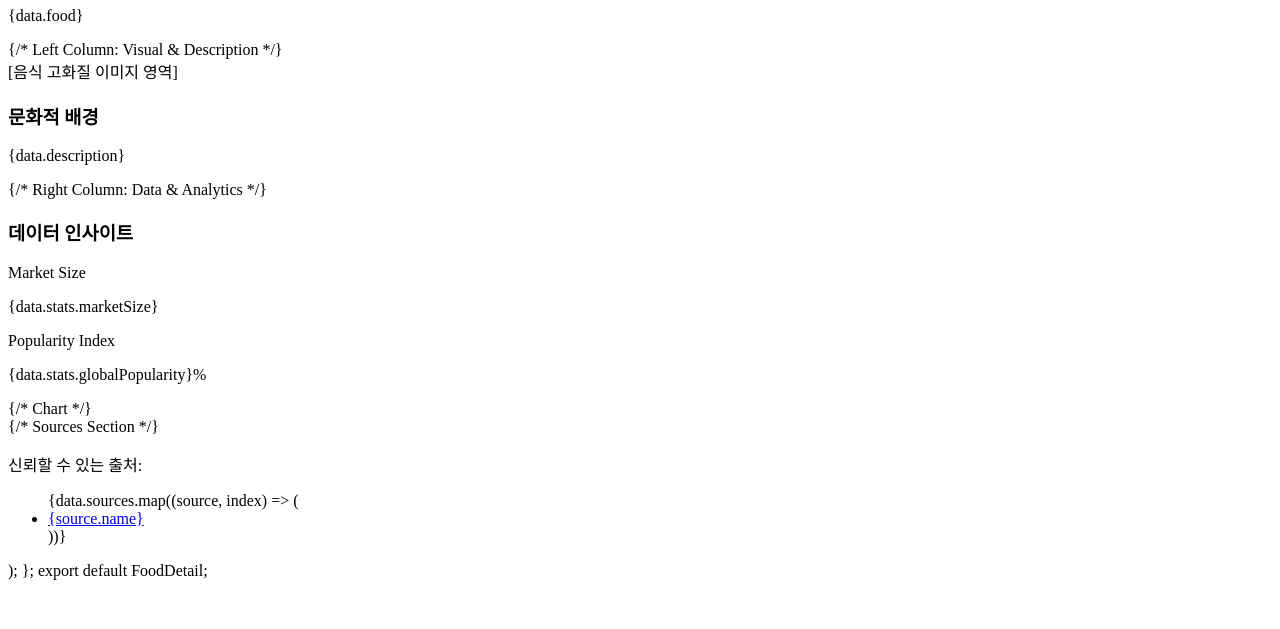
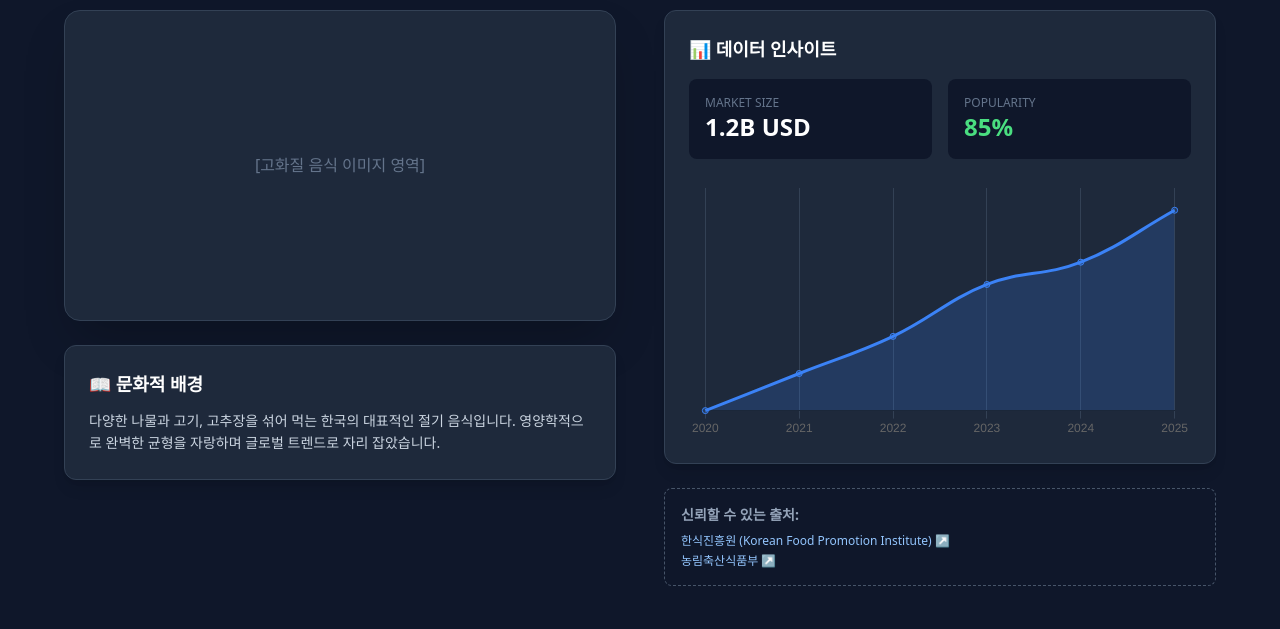
Before and after one commit to sttamama/GFN, a website: page index.html in a window 1280 px wide. Shown: the part 171-800 px from the top of the page. Drawn offline with nearby package versions, Linux system fonts and the light colour scheme.

Commit message:
Update index.html

```diff
--- a/index.html
+++ b/index.html
@@ -1,92 +1,82 @@
-import React from 'react';
-import { Line } from 'react-chartjs-2';
-import { ExternalLink, BarChart3, BookOpen } from 'lucide-react';
-import {
-  Chart as ChartJS,
-  CategoryScale,
-  LinearScale,
-  PointElement,
-  LineElement,
-  Title,
-  Tooltip,
-  Legend,
-} from 'chart.js';
-
-ChartJS.register(CategoryScale, LinearScale, PointElement, LineElement, Title, Tooltip, Legend);
-
-const FoodDetail = ({ data }) => {
-  const chartData = {
-    labels: ['2020', '2021', '2022', '2023', '2024', '2025'],
-    datasets: [{
-      label: 'Global Search Trend Index',
-      data: data.stats.trend,
-      borderColor: '#3b82f6',
-      backgroundColor: 'rgba(59, 130, 246, 0.5)',
-      tension: 0.4,
-    }],
-  };
-
-  return (
-    <div className="min-h-screen bg-slate-900 text-white p-8 font-sans">
-      {/* Header Section */}
-      <header className="max-w-6xl mx-auto mb-12 border-b border-slate-700 pb-6">
-        <h1 className="text-4xl font-bold mb-2">{data.name}</h1>
-        <p className="text-blue-400 text-xl font-medium tracking-wide">{data.food}</p>
+<!DOCTYPE html>
+<html lang="ko">
+<head>
+    <meta charset="UTF-8">
+    <meta name="viewport" content="width=device-width, initial-scale=1.0">
+    <title>Global Food Archive</title>
+    <script src="https://cdn.tailwindcss.com"></script>
+    <script src="https://cdn.jsdelivr.net/npm/chart.js"></script>
+    <link href="https://cdnjs.cloudflare.com/ajax/libs/lucide-static/0.321.0/lucide.min.css" rel="stylesheet">
+</head>
+<body class="bg-slate-900 text-white font-sans min-h-screen">
+    <div id="root" class="p-8">
+        <header class="max-w-6xl mx-auto mb-12 border-b border-slate-700 pb-6">
+            <h1 class="text-4xl font-bold mb-2 text-white">대한민국 (South Korea)</h1>
+            <p class="text-blue-400 text-xl font-semibold tracking-wide">비빔밥 (Bibimbap)</p>
         </header>
 
-      <main className="max-w-6xl mx-auto grid grid-cols-1 md:grid-cols-2 gap-12">
-        {/* Left Column: Visual & Description */}
-        <section className="space-y-6">
-          <div className="aspect-video bg-slate-800 rounded-2xl overflow-hidden shadow-2xl flex items-center justify-center border border-slate-700">
-             <span className="text-slate-500">[음식 고화질 이미지 영역]</span>
+        <main class="max-w-6xl mx-auto grid grid-cols-1 md:grid-cols-2 gap-12">
+            <section class="space-y-6">
+                <div class="aspect-video bg-slate-800 rounded-2xl overflow-hidden shadow-2xl flex items-center justify-center border border-slate-700">
+                    <p class="text-slate-500 font-medium">[고화질 음식 이미지 영역]</p>
                 </div>
-          <div className="bg-slate-800 p-6 rounded-xl shadow-lg border border-slate-700">
-            <h3 className="flex items-center text-lg font-semibold mb-3">
-              <BookOpen className="mr-2 w-5 h-5 text-blue-400" /> 문화적 배경
-            </h3>
-            <p className="text-slate-300 leading-relaxed">{data.description}</p>
+                <div class="bg-slate-800 p-6 rounded-xl shadow-lg border border-slate-700">
+                    <h3 class="text-lg font-semibold mb-3 flex items-center">📖 문화적 배경</h3>
+                    <p class="text-slate-300 leading-relaxed text-sm">다양한 나물과 고기, 고추장을 섞어 먹는 한국의 대표적인 절기 음식입니다. 영양학적으로 완벽한 균형을 자랑하며 글로벌 트렌드로 자리 잡았습니다.</p>
                 </div>
             </section>
 
-        {/* Right Column: Data & Analytics */}
-        <section className="space-y-6">
-          <div className="bg-slate-800 p-6 rounded-xl shadow-lg border border-slate-700">
-            <h3 className="flex items-center text-lg font-semibold mb-4">
-              <BarChart3 className="mr-2 w-5 h-5 text-blue-400" /> 데이터 인사이트
-            </h3>
-            <div className="grid grid-cols-2 gap-4 mb-6">
-              <div className="p-4 bg-slate-900 rounded-lg">
-                <p className="text-xs text-slate-500 uppercase tracking-tighter">Market Size</p>
-                <p className="text-2xl font-bold text-white">{data.stats.marketSize}</p>
+            <section class="space-y-6">
+                <div class="bg-slate-800 p-6 rounded-xl shadow-lg border border-slate-700">
+                    <h3 class="text-lg font-semibold mb-4 flex items-center">📊 데이터 인사이트</h3>
+                    <div class="grid grid-cols-2 gap-4 mb-6">
+                        <div class="p-4 bg-slate-900 rounded-lg">
+                            <p class="text-xs text-slate-500 uppercase">Market Size</p>
+                            <p class="text-2xl font-bold text-white">1.2B USD</p>
                         </div>
-              <div className="p-4 bg-slate-900 rounded-lg">
-                <p className="text-xs text-slate-500 uppercase tracking-tighter">Popularity Index</p>
-                <p className="text-2xl font-bold text-green-400">{data.stats.globalPopularity}%</p>
+                        <div class="p-4 bg-slate-900 rounded-lg">
+                            <p class="text-xs text-slate-500 uppercase">Popularity</p>
+                            <p class="text-2xl font-bold text-green-400">85%</p>
                         </div>
                     </div>
-            {/* Chart */}
-            <div className="h-64">
-              <Line data={chartData} options={{ maintainAspectRatio: false, plugins: { legend: { display: false }}}} />
+                    <div class="h-64">
+                        <canvas id="foodChart"></canvas>
                     </div>
                 </div>
 
-          {/* Sources Section */}
-          <div className="bg-slate-900 p-4 rounded-lg border border-dashed border-slate-600">
-            <p className="text-sm text-slate-400 mb-2 font-semibold">신뢰할 수 있는 출처:</p>
-            <ul className="space-y-2">
-              {data.sources.map((source, index) => (
-                <li key={index} className="flex items-center text-xs text-blue-300 hover:underline">
-                  <a href={source.url} target="_blank" rel="noreferrer" className="flex items-center">
-                    {source.name} <ExternalLink className="ml-1 w-3 h-3" />
-                  </a>
-                </li>
-              ))}
+                <div class="bg-slate-900 p-4 rounded-lg border border-dashed border-slate-600">
+                    <p class="text-sm text-slate-400 mb-2 font-semibold">신뢰할 수 있는 출처:</p>
+                    <ul class="space-y-1 text-xs text-blue-300">
+                        <li><a href="https://www.hansik.or.kr" target="_blank">한식진흥원 (Korean Food Promotion Institute) ↗</a></li>
+                        <li><a href="https://www.mafra.go.kr" target="_blank">농림축산식품부 ↗</a></li>
                     </ul>
                 </div>
             </section>
         </main>
     </div>
-  );
-};
 
-export default FoodDetail;
+    <script>
+        const ctx = document.getElementById('foodChart').getContext('2d');
+        new Chart(ctx, {
+            type: 'line',
+            data: {
+                labels: ['2020', '2021', '2022', '2023', '2024', '2025'],
+                datasets: [{
+                    label: 'Search Trend Index',
+                    data: [65, 70, 75, 82, 85, 92],
+                    borderColor: '#3b82f6',
+                    backgroundColor: 'rgba(59, 130, 246, 0.2)',
+                    fill: true,
+                    tension: 0.4
+                }]
+            },
+            options: {
+                responsive: true,
+                maintainAspectRatio: false,
+                plugins: { legend: { display: false } },
+                scales: { y: { display: false }, x: { grid: { color: '#334155' } } }
+            }
+        });
+    </script>
+</body>
+</html>
```
Lines whose indentation alone changed are shown as unchanged.
